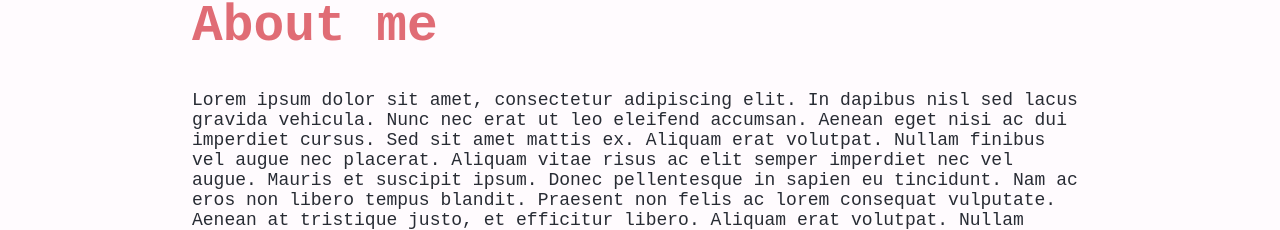
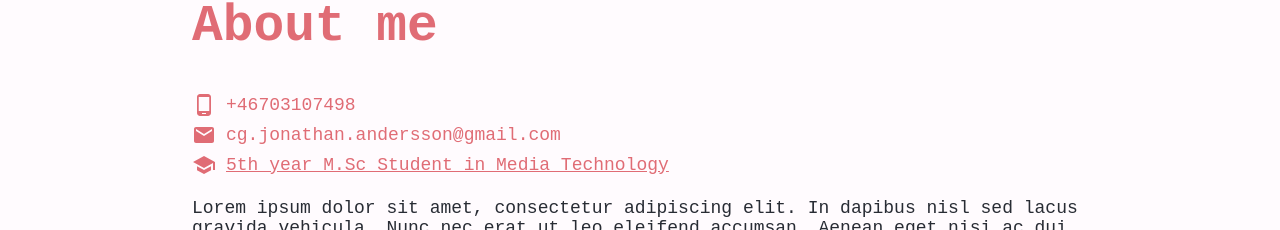
Before and after one commit to jonan270/Interactive-portfolio, a React (Create React App) app: page / in a window 1280 px wide. Shown: the part 448-678 px from the top of the page. Built offline with nearby package versions, Linux system fonts and the light colour scheme.

Commit message:
Added information legend

```diff
--- a/src/components/AboutMe.tsx
+++ b/src/components/AboutMe.tsx
@@ -1,11 +1,33 @@
 import profile from "../images/profile.jpg"
 import "../styles/images.scss"
+import "../styles/about.scss"
+import EmailIcon from '@mui/icons-material/Email';
+import { PhoneAndroid as Phone } from "@mui/icons-material";
+import SchoolIcon from "@mui/icons-material/School";
 
 const AboutMe: React.FC<{}> = () => {
     return(
         <div id = "about" className="chapter">
             <img src={profile} alt="profile_image" id='profileImg'/>
             <h1>About me</h1>
+            <div className="iconTextRow">
+                <Phone color="primary"/>
+                <p className="iconText">+46703107498</p>
+            </div>
+            <div className="iconTextRow">
+                <EmailIcon color="primary"/>
+                <p className="iconText">cg.jonathan.andersson@gmail.com</p>
+            </div>
+            <div className="iconTextRow">
+                <SchoolIcon color="primary"/>
+                <a
+                className="iconText"
+                href="https://studieinfo.liu.se/en/program/6CMEN"
+                target="_blank" rel="noreferrer"
+                >
+                    5th year M.Sc Student in Media Technology
+                </a>
+            </div>
             <p>
                 Lorem ipsum dolor sit amet, consectetur adipiscing elit. In dapibus nisl
                 sed lacus gravida vehicula. Nunc nec erat ut leo eleifend accumsan. Aenean
--- /dev/null
+++ b/src/styles/about.scss
@@ -0,0 +1,14 @@
+@import "variables.scss";
+
+.iconTextRow {
+    display: flex;
+    align-items: center;
+    flex-wrap: wrap;
+    margin: 0;
+}
+
+.iconText {
+    color: $accent-color !important;
+    margin: 5px;
+    margin-left: 10px;
+}
```
